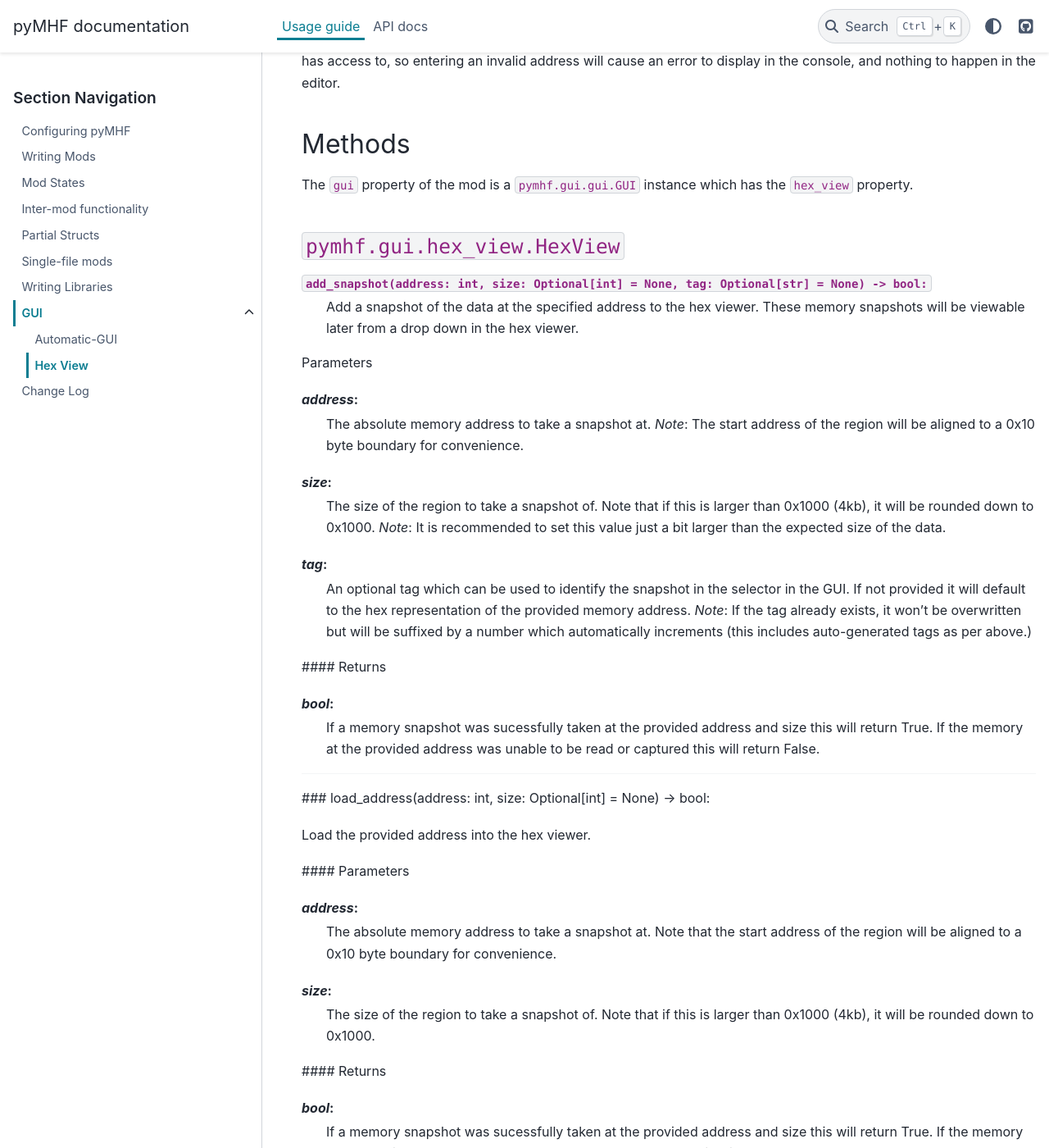
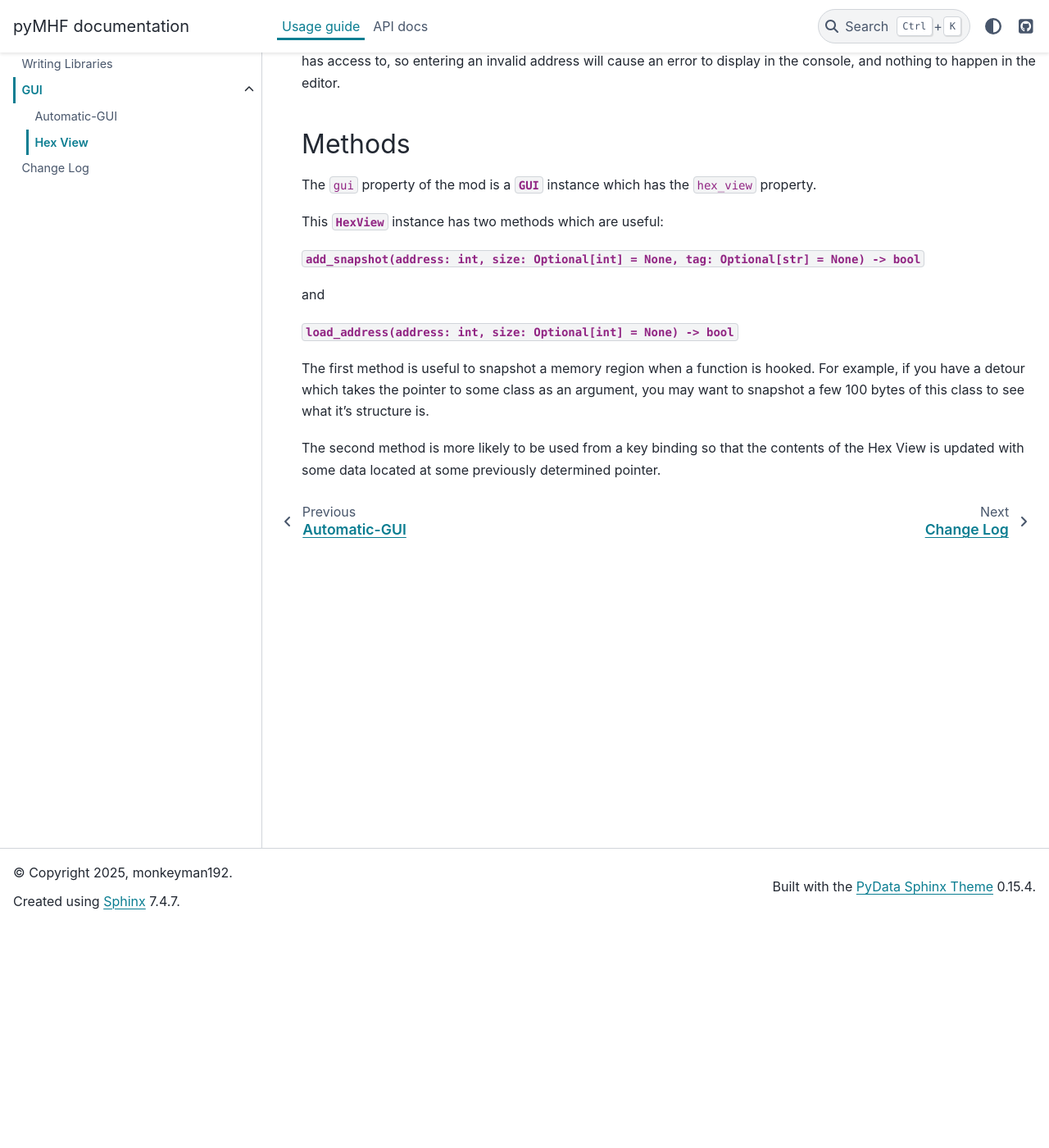
Before and after one commit to monkeyman192/pyMHF, a Sphinx documentation site: the page built from docs/docs/gui/hex_view.rst, in a window 1280 px wide and 1400 px high, scrolled down 272 px. Shown: the whole window at 82% size. Built offline with Sphinx 7.4.7 and the PyData theme 0.15.4, drawn with Linux system fonts in a browser that asks for light colours; pages that are not in the unit, such as notebooks, are missing from menus; some of the changed text lies outside the part shown.

Commit message:
gh-25: Clean up hex view docs

```diff
--- a/docs/docs/gui/hex_view.rst
+++ b/docs/docs/gui/hex_view.rst
@@ -10,51 +10,17 @@ Note that the view can only access memory that the process has access to, so ent
 Methods
 -------
 
-The ``gui`` property of the mod is a ``pymhf.gui.gui.GUI`` instance which has the ``hex_view`` property.
+The ``gui`` property of the mod is a :py:class:`~pymhf.gui.gui.GUI` instance which has the ``hex_view`` property.
 
-``pymhf.gui.hex_view.HexView``
-^^^^^^^^^^^^^^^^^^^^^^^^^^^^^^
+This :py:class:`~pymhf.gui.hexview.HexView` instance has two methods which are useful:
 
-``add_snapshot(address: int, size: Optional[int] = None, tag: Optional[str] = None) -> bool:``
-    Add a snapshot of the data at the specified address to the hex viewer. These memory snapshots will be viewable later from a drop down in the hex viewer.
+:py:meth:`add_snapshot(address: int, size: Optional[int] = None, tag: Optional[str] = None) -> bool <pymhf.gui.hexview.HexView.add_snapshot>`
 
-Parameters
+and
 
-`address`:
-    The absolute memory address to take a snapshot at.
-    *Note*: The start address of the region will be aligned to a 0x10 byte boundary for convenience.
+:py:meth:`load_address(address: int, size: Optional[int] = None) -> bool <pymhf.gui.hexview.HexView.load_address>`
 
-`size`:
-    The size of the region to take a snapshot of. Note that if this is larger than 0x1000 (4kb), it will be rounded down to 0x1000.
-    *Note*: It is recommended to set this value just a bit larger than the expected size of the data.
+The first method is useful to snapshot a memory region when a function is hooked.
+For example, if you have a detour which takes the pointer to some class as an argument, you may want to snapshot a few 100 bytes of this class to see what it's structure is.
 
-`tag`:
-    An optional tag which can be used to identify the snapshot in the selector in the GUI.
-    If not provided it will default to the hex representation of the provided memory address.
-    *Note*: If the tag already exists, it won't be overwritten but will be suffixed by a number which automatically increments (this includes auto-generated tags as per above.)
-
-#### Returns
-
-`bool`:
-    If a memory snapshot was sucessfully taken at the provided address and size this will return True.
-    If the memory at the provided address was unable to be read or captured this will return False.
-
-----
-
-### load_address(address: int, size: Optional[int] = None) -> bool:
-
-Load the provided address into the hex viewer.
-
-#### Parameters
-
-`address`:
-    The absolute memory address to take a snapshot at. Note that the start address of the region will be aligned to a 0x10 byte boundary for convenience.
-
-`size`:
-    The size of the region to take a snapshot of. Note that if this is larger than 0x1000 (4kb), it will be rounded down to 0x1000.
-
-#### Returns
-
-`bool`:
-    If a memory snapshot was sucessfully taken at the provided address and size this will return True.
-    If the memory at the provided address was unable to be read or captured this will return False.
+The second method is more likely to be used from a key binding so that the contents of the Hex View is updated with some data located at some previously determined pointer.
--- a/docs/docs/writing_mods.rst
+++ b/docs/docs/writing_mods.rst
@@ -126,4 +126,4 @@ To access this information, you can call a function on the detour method itself.
 This address will be the address relative to the start of the binary the hook is called from.
 
 .. note::
-    The address returned will be one expression later than the `call` instruction used to call the original function. This is because to get this caller address we are looking for the value of the `RSP` register which is where the program will resume operation from after running the function.
+    The address returned will be one expression later than the ``call`` instruction used to call the original function. This is because to get this caller address we are looking for the value of the ``RSP`` register which is where the program will resume operation from after running the function.
```
Also changed, not shown: docs/docs/api/decorators.md (deleted, +0 -65 lines).
